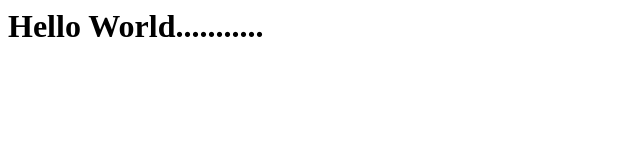
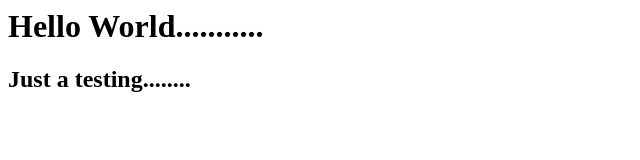
Before and after one commit to SivaneshMohankumar/amplifyapp, a plain HTML site: page index.html in a window 1280 px wide. Shown: the whole page, without its empty margins (0-640 px from the left). Drawn offline with Linux system fonts and the light colour scheme.

Commit message:
Update index.html

```diff
--- a/index.html
+++ b/index.html
@@ -1 +1,2 @@
 <h1> Hello World........... </h1>
+<h2> Just a testing........</h2>
```
